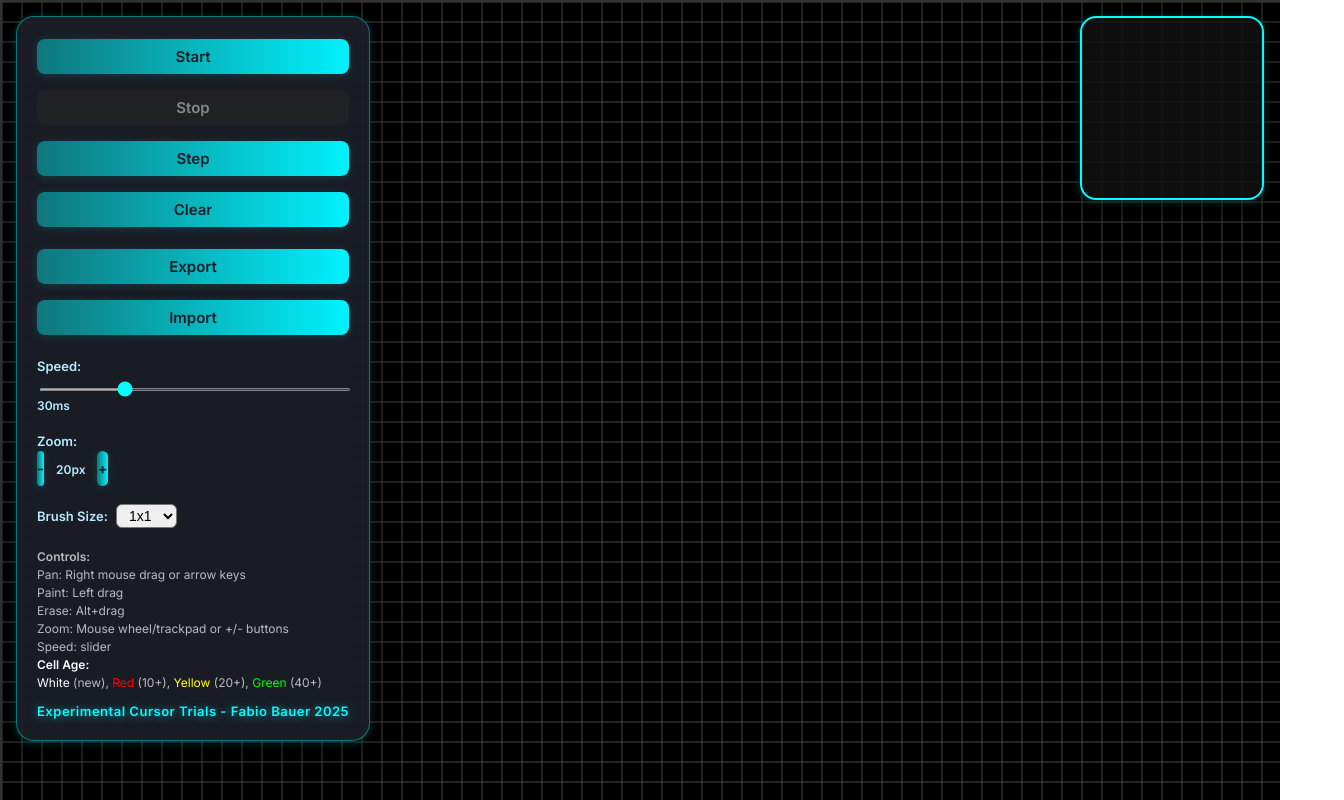
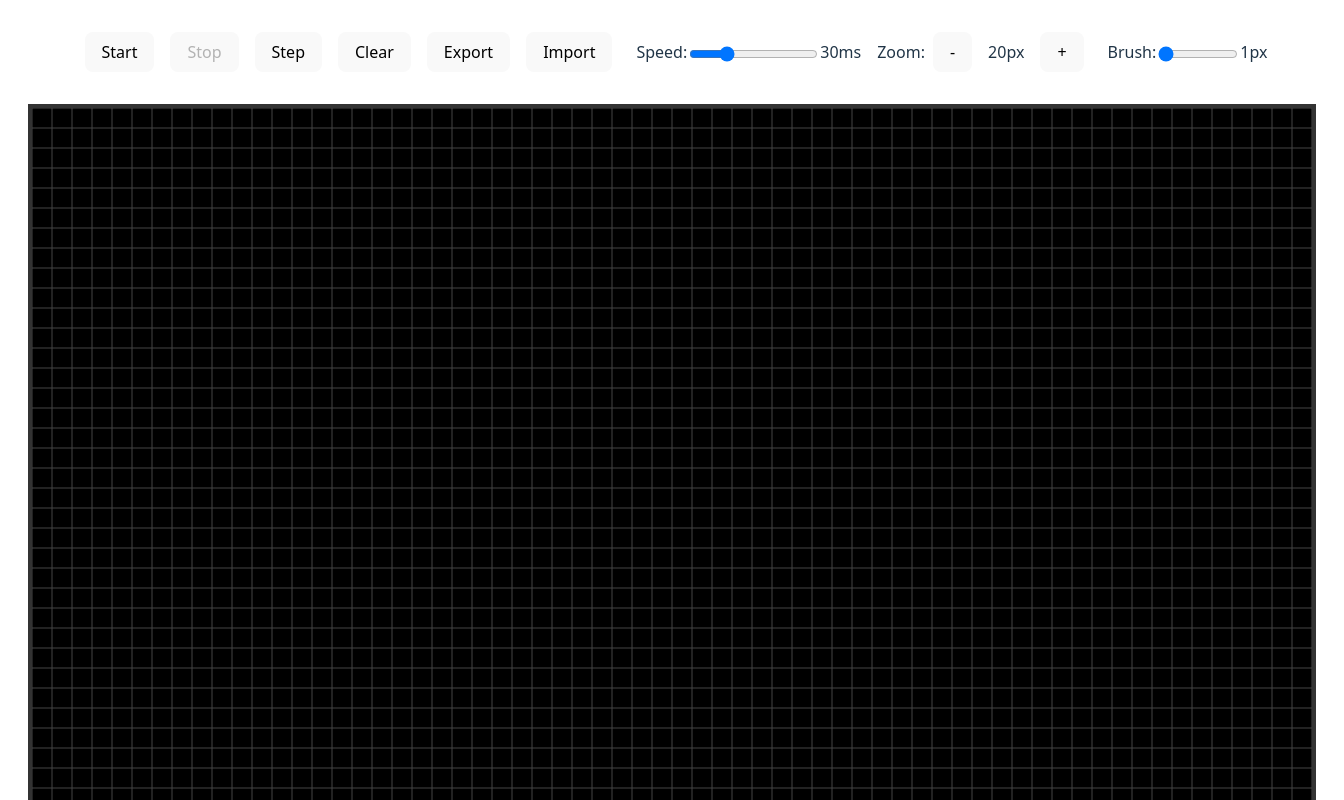
Before and after one commit to oibafbruh/gameoflife, a React (Vite) app: page / in a window 1280 px wide. Shown: the top 800 px of the page, 1344 px wide, since content can reach past the window. Built offline with nearby package versions, Linux system fonts and the light colour scheme.

Commit message:
UI overhaul and brush circle render engine

```diff
--- a/src/App.css
+++ b/src/App.css
@@ -1,119 +1,83 @@
-@import url('https://fonts.googleapis.com/css2?family=Inter:wght@400;600&display=swap');
-
-body, html, #root {
-  height: 100%;
-  margin: 0;
-  padding: 0;
-  font-family: 'Inter', system-ui, sans-serif;
-  background: linear-gradient(135deg, #181c24 0%, #232b3a 100%);
-  color: #fff;
+#root {
+  max-width: 1280px;
+  margin: 0 auto;
+  padding: 2rem;
+  text-align: center;
 }
 
-/* Controls Overlay */
-.controls-overlay {
-  position: absolute;
-  top: 16px;
-  left: 16px;
-  z-index: 10;
-  background: rgba(30, 34, 44, 0.85);
-  box-shadow: 0 4px 32px #0008, 0 1.5px 8px #0ff4;
-  border-radius: 18px;
-  padding: 22px 20px 18px 20px;
-  backdrop-filter: blur(12px) saturate(1.2);
-  border: 1.5px solid #0ff6;
+.logo {
+  height: 6em;
+  padding: 1.5em;
+  will-change: filter;
+  transition: filter 300ms;
+}
+.logo:hover {
+  filter: drop-shadow(0 0 2em #646cffaa);
+}
+.logo.react:hover {
+  filter: drop-shadow(0 0 2em #61dafbaa);
+}
+
+@keyframes logo-spin {
+  from {
+    transform: rotate(0deg);
+  }
+  to {
+    transform: rotate(360deg);
+  }
+}
+
+@media (prefers-reduced-motion: no-preference) {
+  a:nth-of-type(2) .logo {
+    animation: logo-spin infinite 20s linear;
+  }
+}
+
+.card {
+  padding: 2em;
+}
+
+.read-the-docs {
+  color: #888;
+}
+
+div.game-container {
   display: flex;
   flex-direction: column;
-  align-items: stretch;
-  gap: 14px;
-  min-width: 200px;
-  transition: box-shadow 0.2s;
+  align-items: center;
 }
 
-.controls-overlay label {
-  font-size: 14px;
-  color: #b8eaff;
-  font-weight: 600;
-  margin-bottom: 2px;
+.controls {
+  margin-bottom: 1rem;
 }
 
-.controls-overlay button {
-  background: linear-gradient(90deg, #0ff6 0%, #00f2fe 100%);
-  color: #181c24;
-  font-weight: 600;
-  border: none;
-  border-radius: 8px;
-  padding: 8px 0;
-  margin-bottom: 2px;
-  font-size: 15px;
+.controls button {
+  margin: 0 0.5rem;
+  padding: 0.5rem 1rem;
+  font-size: 1rem;
   cursor: pointer;
-  box-shadow: 0 1.5px 8px #0ff2;
-  transition: background 0.18s, color 0.18s, box-shadow 0.18s, transform 0.12s;
-  outline: none;
-}
-.controls-overlay button:disabled {
-  background: #222c;
-  color: #888;
-  cursor: not-allowed;
-  box-shadow: none;
-}
-.controls-overlay button:not(:disabled):hover {
-  background: linear-gradient(90deg, #00f2fe 0%, #0ff6 100%);
-  color: #0ff;
-  transform: translateY(-2px) scale(1.04);
-  box-shadow: 0 4px 16px #0ff6;
 }
 
-.controls-overlay input[type="range"] {
-  width: 100%;
-  accent-color: #0ff;
-  margin-top: 2px;
-  margin-bottom: 2px;
-  height: 3px;
-  background: #222c;
-  border-radius: 2px;
-  transition: accent-color 0.2s;
+.grid {
+  display: inline-block;
+  border: 2px solid #333;
+  background: #eee;
+  margin-top: 1rem;
 }
 
-.controls-overlay .cell-age-legend {
-  margin-top: 8px;
-  font-size: 13px;
-  color: #fff;
-  font-weight: 500;
-  line-height: 1.6;
+.row {
+  display: flex;
 }
 
-.controls-overlay .footer {
-  margin-top: 12px;
-  color: #0ff;
-  font-weight: 700;
-  font-size: 14px;
-  letter-spacing: 0.5px;
-  text-shadow: 0 1px 8px #0ff8;
+.cell {
+  width: 20px;
+  height: 20px;
+  border: 1px solid #bbb;
+  background: #fff;
+  transition: background 0.2s;
+  cursor: pointer;
 }
 
-/* Minimap */
-.minimap {
-  position: absolute;
-  top: 16px;
-  right: 16px;
-  z-index: 20;
-  background: #111d;
-  border: 2.5px solid #0ff;
-  border-radius: 16px;
-  box-shadow: 0 4px 32px #000a, 0 1.5px 8px #0ff4;
-  transition: box-shadow 0.2s;
+.cell.alive {
+  background: #333;
 }
-
-/* Responsive */
-@media (max-width: 600px) {
-  .controls-overlay {
-    min-width: 120px;
-    padding: 12px 8px 10px 8px;
-    font-size: 13px;
-  }
-  .minimap {
-    width: 120px !important;
-    height: 120px !important;
-    border-radius: 10px;
-  }
-}
--- a/src/App.jsx
+++ b/src/App.jsx
@@ -86,6 +86,7 @@ function App() {
   const fadeMapRef = useRef(new Map()); // key: 'x,y', value: fade (0-1)
   const minimapRef = useRef(null);
   const [brushSize, setBrushSize] = useState(1);
+  const [mousePos, setMousePos] = useState(null); // {i, j} or null
 
   // Keep refs in sync
   useEffect(() => { liveCellsRef.current = liveCells; }, [liveCells]);
@@ -236,12 +237,15 @@ function App() {
     const gridY = viewport.y + Math.floor(mouseX / cellSize) - Math.floor(VIEW_COLS / 2);
     paintBrush(gridX, gridY, mode);
   };
-  // Paint a square brush of the selected size
+  // Paint a circular brush of the selected size (in pixels)
   const paintBrush = (centerX, centerY, mode) => {
-    const half = Math.floor(brushSize / 2);
-    for (let dx = -half; dx <= half; dx++) {
-      for (let dy = -half; dy <= half; dy++) {
+    const cellSize = cellSizeRef.current;
+    const radius = brushSize / 2 / cellSize;
+    for (let dx = Math.floor(-radius); dx <= Math.ceil(radius); dx++) {
+      for (let dy = Math.floor(-radius); dy <= Math.ceil(radius); dy++) {
+        if (dx * dx + dy * dy <= radius * radius) {
           paintCell(centerX + dx, centerY + dy, mode);
+        }
       }
     }
   };
@@ -268,6 +272,24 @@ function App() {
       });
       return newCells;
     });
+  };
+
+  // Mouse move for brush preview
+  const handleGridMouseMove = (e) => {
+    const rect = canvasRef.current.getBoundingClientRect();
+    const mouseX = e.clientX - rect.left;
+    const mouseY = e.clientY - rect.top;
+    const cellSize = cellSizeRef.current;
+    const i = Math.floor(mouseY / cellSize);
+    const j = Math.floor(mouseX / cellSize);
+    setMousePos({ i, j });
+    if (paintingRef.current) {
+      paintCellFromEvent(e, paintModeRef.current);
+    }
+  };
+  const handleGridMouseLeave = () => {
+    setMousePos(null);
+    paintingRef.current = false;
   };
 
   // Zoom with mouse wheel/trackpad
@@ -329,6 +351,22 @@ function App() {
           }
         }
       }
+      // Draw brush preview
+      if (mousePos && brushSize > 1) {
+        ctx.save();
+        ctx.globalAlpha = 0.25;
+        ctx.beginPath();
+        ctx.arc(
+          (mousePos.j + 0.5) * cellSize,
+          (mousePos.i + 0.5) * cellSize,
+          brushSize / 2,
+          0,
+          2 * Math.PI
+        );
+        ctx.fillStyle = '#0077ff';
+        ctx.fill();
+        ctx.restore();
+      }
       // Draw grid lines
       ctx.strokeStyle = '#444';
       ctx.lineWidth = 1;
@@ -353,7 +391,7 @@ function App() {
     };
     draw();
     return () => cancelAnimationFrame(animationFrameId);
-  }, []);
+  }, [brushSize, mousePos]);
 
   // Export pattern as JSON
   const handleExport = () => {
@@ -552,16 +590,16 @@ function App() {
     return { cells: normCells, width, height };
   }
 
+  // UI: original Vite/React style
   return (
-    <div style={{ height: '100vh', width: '100vw', overflow: 'hidden', margin: 0, padding: 0, position: 'relative' }}>
-      {/* Floating Controls Overlay */}
-      <div className="controls-overlay" style={{ position: 'absolute', top: 16, left: 16, zIndex: 10 }}>
-        <button onClick={handleStart} disabled={running} style={{ marginBottom: 2 }}>Start</button>
-        <button onClick={handleStop} disabled={!running} style={{ marginBottom: 2 }}>Stop</button>
-        <button onClick={handleStep} disabled={running} style={{ marginBottom: 2 }}>Step</button>
-        <button onClick={handleClear} style={{ marginBottom: 8 }}>Clear</button>
-        <button onClick={handleExport} style={{ marginBottom: 2 }}>Export</button>
-        <button onClick={handleImportClick} style={{ marginBottom: 8 }}>Import</button>
+    <div className="game-container">
+      <div className="controls">
+        <button onClick={handleStart} disabled={running}>Start</button>
+        <button onClick={handleStop} disabled={!running}>Stop</button>
+        <button onClick={handleStep} disabled={running}>Step</button>
+        <button onClick={handleClear}>Clear</button>
+        <button onClick={handleExport}>Export</button>
+        <button onClick={handleImportClick}>Import</button>
         <input
           type="file"
           accept=".rle,.lif,.lif.txt"
@@ -569,7 +607,7 @@ function App() {
           style={{ display: 'none' }}
           onChange={handleFileChange}
         />
-        <label style={{ fontSize: 13, marginBottom: 2 }}>
+        <label style={{ marginLeft: 16 }}>
           Speed:
           <input
             type="range"
@@ -578,60 +616,43 @@ function App() {
             step={1}
             value={speed}
             onChange={e => setSpeed(Number(e.target.value))}
-            style={{ width: '100%' }}
+            style={{ verticalAlign: 'middle' }}
           />
-          <span style={{ fontSize: 12 }}>{speed}ms</span>
+          {speed}ms
         </label>
-        <label style={{ fontSize: 13, marginBottom: 2 }}>
+        <label style={{ marginLeft: 16 }}>
           Zoom:
-          <div style={{ display: 'flex', alignItems: 'center', gap: 4 }}>
           <button onClick={() => setCellSize(s => Math.max(MIN_CELL_SIZE, s - 2))} disabled={cellSize <= MIN_CELL_SIZE}>-</button>
-            <span style={{ margin: '0 8px', fontSize: 12 }}>{cellSize}px</span>
+          <span style={{ margin: '0 8px' }}>{cellSize}px</span>
           <button onClick={() => setCellSize(s => Math.min(MAX_CELL_SIZE, s + 2))} disabled={cellSize >= MAX_CELL_SIZE}>+</button>
+        </label>
+        <label style={{ marginLeft: 16 }}>
+          Brush:
+          <input
+            type="range"
+            min={1}
+            max={30}
+            step={1}
+            value={brushSize}
+            onChange={e => setBrushSize(Number(e.target.value))}
+            style={{ verticalAlign: 'middle', width: 80 }}
+          />
+          {brushSize}px
+        </label>
       </div>
-        </label>
-        <label style={{ fontSize: 13, marginBottom: 2 }}>
-          Brush Size:
-          <select value={brushSize} onChange={e => setBrushSize(Number(e.target.value))} style={{ marginLeft: 8, fontSize: 14, borderRadius: 6, padding: '2px 8px' }}>
-            <option value={1}>1x1</option>
-            <option value={3}>3x3</option>
-            <option value={5}>5x5</option>
-            <option value={7}>7x7</option>
-          </select>
-        </label>
-        <div className="cell-age-legend" style={{ fontSize: 12, color: '#bbb', marginTop: 4, lineHeight: 1.5 }}>
-          <b>Controls:</b><br />
-          Pan: Right mouse drag or arrow keys<br />
-          Paint: Left drag<br />
-          Erase: Alt+drag<br />
-          Zoom: Mouse wheel/trackpad or +/- buttons<br />
-          Speed: slider<br />
-          <span style={{ color: '#fff', fontWeight: 'bold' }}>Cell Age:</span><br />
-          <span style={{ color: '#fff' }}>White</span> (new), <span style={{ color: 'red' }}>Red</span> (10+), <span style={{ color: 'yellow' }}>Yellow</span> (20+), <span style={{ color: 'lime' }}>Green</span> (40+)
-          <div className="footer" style={{ marginTop: 10, color: '#0ff', fontWeight: 'bold', fontSize: 13 }}>
-            Experimental Cursor Trials - Fabio Bauer 2025
-          </div>
-        </div>
-      </div>
-      {/* Game Field */}
+      <div className="grid">
         <canvas
           ref={canvasRef}
           width={VIEW_COLS * cellSize}
           height={VIEW_ROWS * cellSize}
-        style={{ display: 'block', background: '#000', boxShadow: '0 0 8px #0002', border: '2px solid #333', position: 'absolute', top: 0, left: 0, width: '100vw', height: '100vh', zIndex: 1 }}
+          style={{ display: 'block', background: '#000', border: '2px solid #333' }}
           onMouseDown={handleCanvasMouseDown}
-        onMouseMove={handleCanvasMouseMove}
+          onMouseMove={handleGridMouseMove}
           onMouseUp={handleCanvasMouseUp}
-        onMouseLeave={handleCanvasMouseUp}
+          onMouseLeave={handleGridMouseLeave}
           onContextMenu={handleContextMenu}
         />
-      {/* Minimap */}
-      <canvas
-        ref={minimapRef}
-        width={180}
-        height={180}
-        className="minimap"
-      />
+      </div>
     </div>
   );
 }
```
Lines whose indentation alone changed are shown as unchanged.
